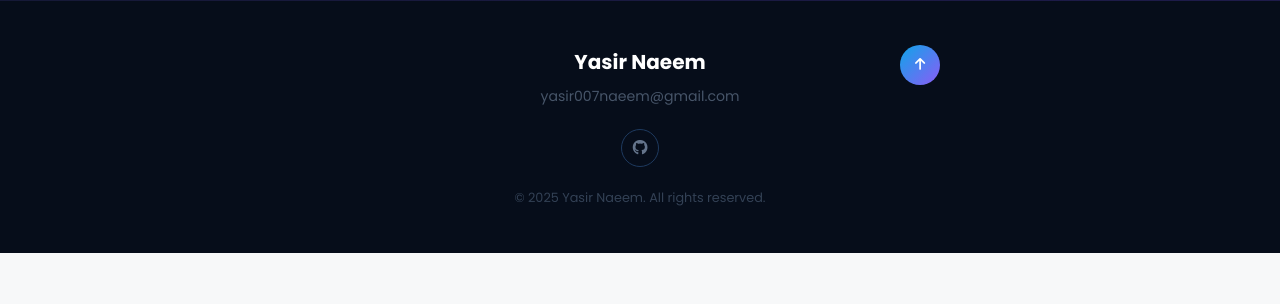
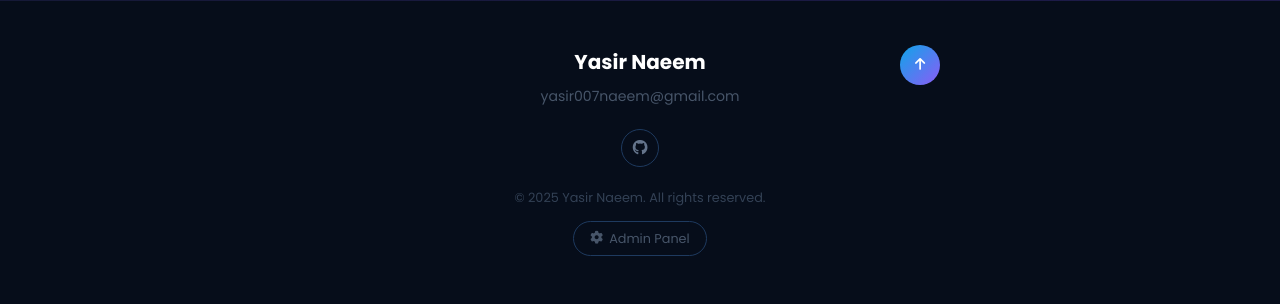
Before and after one commit to Yasir897/web-project-portfolio, a Django app: template templates/home.html in a window 1280 px wide. Shown: the part 4207-4511 px from the top of the page. Before the commit the page ends 4460 px from the top, so only its background shows below. Run offline with Django 5.2, Linux system fonts and the light colour scheme; the template is opened without the code that fills it, so the values that code supplies are empty.

Commit message:
Add admin button to navbar and footer

```diff
--- a/static/css/style.css
+++ b/static/css/style.css
@@ -83,6 +83,8 @@ img { max-width: 100%; display: block; }
   transition: var(--t);
 }
 .nav-menu a:hover, .nav-menu a.active { color: var(--primary); background: rgba(14,165,233,0.08); }
+.admin-link { background: var(--accent) !important; color: #fff !important; border-radius: 8px !important; padding: 6px 14px !important; }
+.admin-link:hover { background: var(--accent-d) !important; color: #fff !important; }
 .burger { display: none; flex-direction: column; gap: 5px; background: none; border: none; cursor: pointer; padding: 8px; }
 .burger span { display: block; width: 22px; height: 2px; background: var(--dark); border-radius: 2px; transition: var(--t); }
 
@@ -341,6 +343,14 @@ footer { background: #060d1a; padding: 44px 24px; text-align: center; position:
   color: #fff; font-size: 0.85rem; transition: var(--t);
 }
 .back-to-top:hover { transform: translateY(-4px); box-shadow: 0 6px 20px rgba(14,165,233,0.4); }
+.admin-footer-link {
+  display: inline-flex; align-items: center; gap: 6px;
+  margin-top: 12px; margin-bottom: 4px;
+  color: #475569; font-size: 0.8rem;
+  padding: 6px 16px; border-radius: 20px;
+  border: 1px solid #1e3a5f; transition: var(--t);
+}
+.admin-footer-link:hover { color: var(--accent); border-color: var(--accent); }
 
 /* ---- RESPONSIVE ---- */
 @media (max-width: 900px) {
--- a/templates/home.html
+++ b/templates/home.html
@@ -37,6 +37,7 @@
         <li><a href="#education">Education</a></li>
         <li><a href="#projects">Projects</a></li>
         <li><a href="#contact">Contact</a></li>
+        <li><a href="/admin/" class="admin-link"><i class="fas fa-lock"></i> Admin</a></li>
       </ul>
       <button class="burger" id="burger">
         <span></span><span></span><span></span>
@@ -346,6 +347,7 @@
         {% if profile and profile.email %}<a href="mailto:{{ profile.email }}"><i class="fas fa-envelope"></i></a>{% endif %}
       </div>
       <p class="ft-copy">&copy; 2025 {% if profile %}{{ profile.name }}{% else %}Yasir Naeem{% endif %}. All rights reserved.</p>
+      <a href="/admin/" class="admin-footer-link"><i class="fas fa-cog"></i> Admin Panel</a>
       <a href="#home" class="back-to-top"><i class="fas fa-arrow-up"></i></a>
     </div>
   </footer>
```
